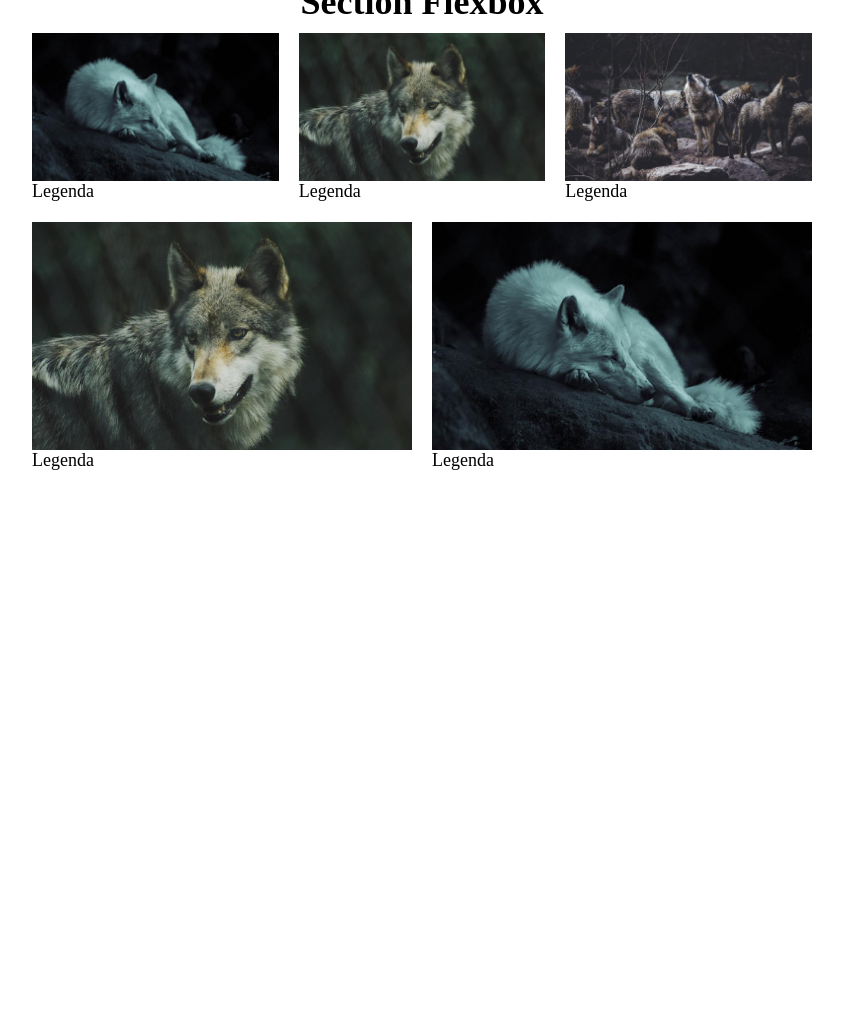
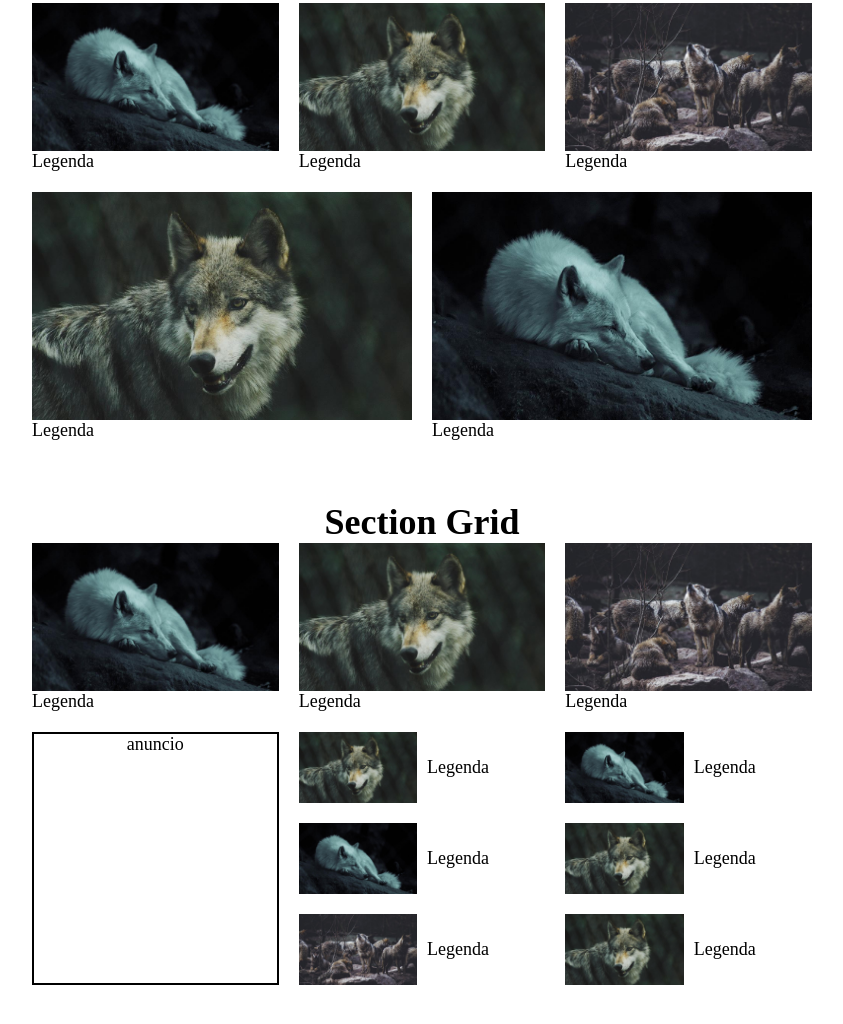
Before and after one commit to DamaraLucena/Grid-Flex-Studies, a plain HTML site: page index.html in a window 1280 px wide. Shown: the part 180-1204 px from the top of the page, without its empty margins (218-1061 px from the left). Before the commit the page ends 800 px from the top, so only its background shows below. Drawn offline with Linux system fonts and the light colour scheme.

Commit message:
Add Grid One

```diff
--- a/index.html
+++ b/index.html
@@ -43,6 +43,44 @@
                 <p>Legenda</p>
             </div>
         </section>
+
+        <h1>Section Grid</h1>
+
+        <section class="cards-grid">
+
+            <div class="card-grid"> <img src="./assets/lobo1.jpg" alt="">
+                <p>Legenda</p>
+            </div>
+            <div class="card-grid"> <img src="./assets/lobo2.jpg" alt="">
+                <p>Legenda</p>
+            </div>
+            <div class="card-grid"> <img src="./assets/lobo3.jpg" alt="">
+                <p>Legenda</p>
+            </div>
+            <div class="card-grid"> <img src="./assets/lobo2.jpg" alt="">
+                <p>Legenda</p>
+            </div>
+            <div class="card-grid"> <img src="./assets/lobo1.jpg" alt="">
+                <p>Legenda</p>
+            </div>
+
+            <div class="card-grid"> <img src="./assets/lobo1.jpg" alt="">
+                <p>Legenda</p>
+            </div>
+            <div class="card-grid"> <img src="./assets/lobo2.jpg" alt="">
+                <p>Legenda</p>
+            </div>
+            <div class="card-grid"> <img src="./assets/lobo3.jpg" alt="">
+                <p>Legenda</p>
+            </div>
+            <div class="card-grid"> <img src="./assets/lobo2.jpg" alt="">
+                <p>Legenda</p>
+            </div>
+            <div class="card-anuncio">
+                <p>anuncio</p>
+            </div>
+
+        </section>
     </main>
 </body>
 </html>
--- a/style.css
+++ b/style.css
@@ -10,6 +10,7 @@
 
 body{
     font-size: 1.8rem;
+    margin-bottom: 10rem;
 }
 
 /* Header */
@@ -22,7 +23,7 @@ body{
 
     align-items: center;
 
-    padding: 2.5rem;
+    padding: 1rem;
 
     background-color: #1d1e20;
 }
@@ -76,3 +77,50 @@ img{
     max-width: 100%;
     display: block;
 }
+
+/* css Grid */
+
+.cards-grid{
+    display: grid;
+    grid-template-columns: repeat(3, 1fr);
+
+    max-width: 78rem;
+    margin: 0 auto;
+    gap: 2rem;
+}
+
+.cards-grid > div:nth-child(n + 4) {
+    display: grid;
+    grid-template-columns: 1fr 1fr;
+    grid-gap: 1rem;
+    align-items: center;
+}
+
+.cards-grid > div.card-anuncio{
+    grid-column: 1;
+    grid-row: 2 / 5;
+    border: 2px solid black;
+
+    text-align: center;
+    justify-content: center;
+
+    display: block;
+}
+
+/* media */
+
+@media (max-width: 600px) {
+    .cards-grid {
+        grid-template-columns: 1fr 1fr;
+    }
+
+    .cards-grid > div:nth-child(n + 4) {
+        display: block;
+    }
+
+    .cards-grid > div.card-anuncio{
+        grid-column: auto;
+        grid-row: auto;
+    }
+
+}
```
